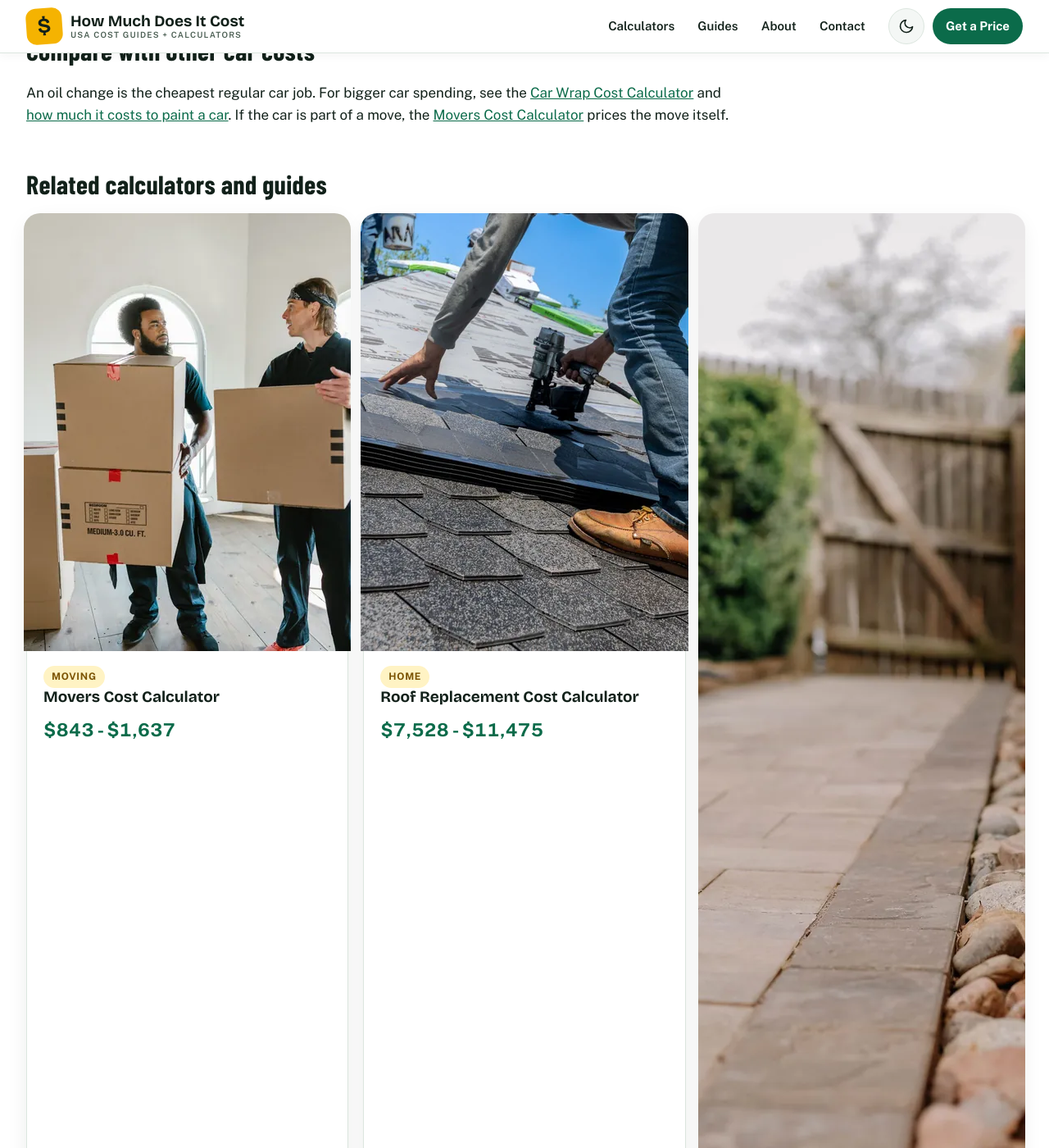
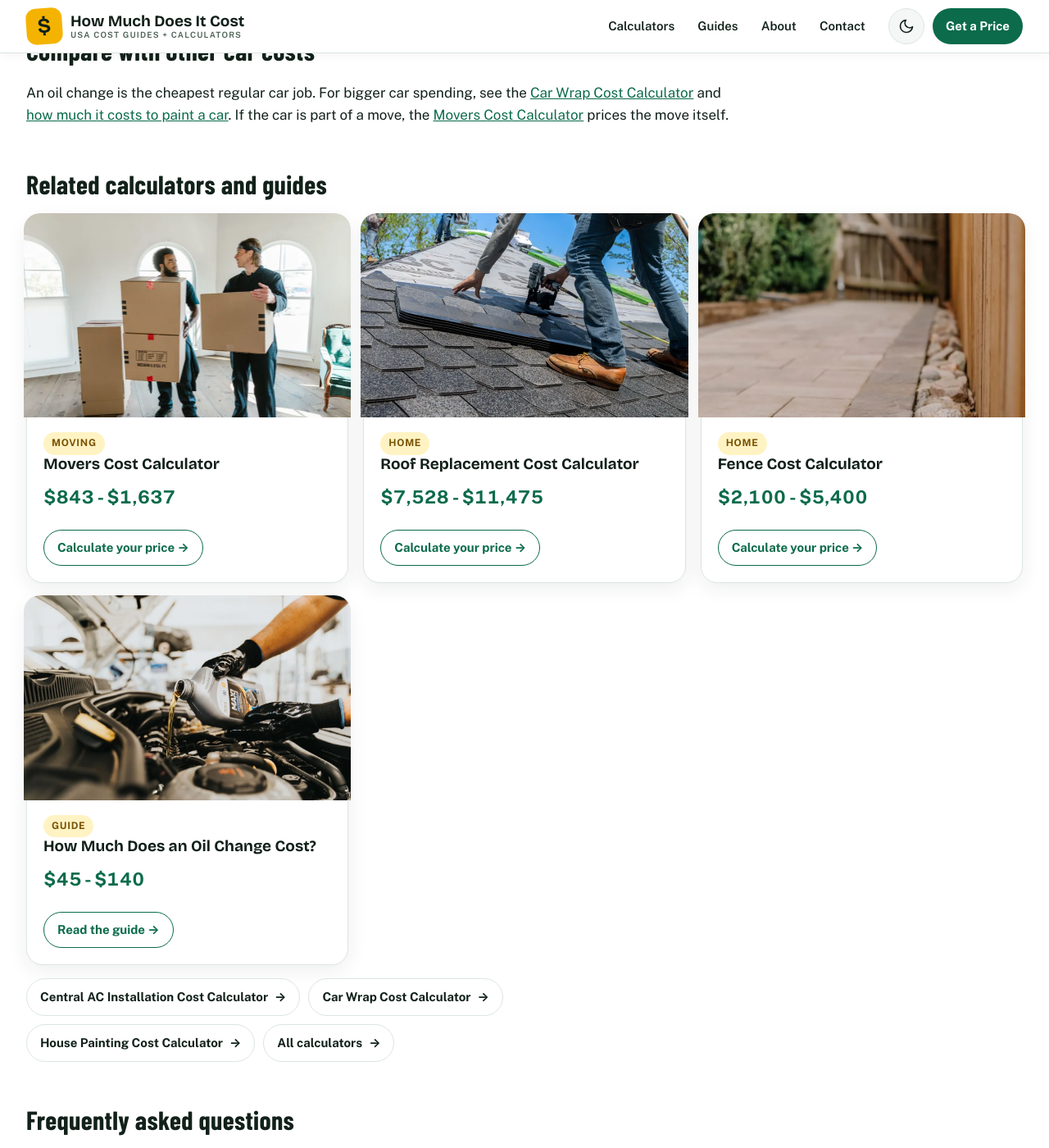
Before and after one commit to zaidmeo09-dhangal/howmuchdoesitcostusa, a Jekyll site: the page built from oil-change-cost-calculator.md, in a window 1280 px wide and 1400 px high, scrolled down 5497 px. Shown: the whole window at 82% size. Built offline with Jekyll 4.4.1, drawn with Linux system fonts in a browser that asks for light colours.

Commit message:
Initial deploy: add assets/css/style.css

```diff
--- a/assets/css/style.css
+++ b/assets/css/style.css
@@ -1095,11 +1095,16 @@ h1, h2 {
   letter-spacing: 0.01em;
 }
 
-/* Card photo headers: image bleeds to the card edges, replaces the small icon. */
+/* Card photo headers: image bleeds to the card edges, replaces the small icon.
+   Every card file is now exactly 800x500 (16/10) and every hero file exactly
+   1200x675 (16/9), so all cards render the same height even before CSS loads.
+   flex: none stops the column flex card from ever stretching the image box. */
 .card-img {
   display: block;
+  flex: none;
   width: calc(100% + 48px);
   max-width: none;
+  height: auto;
   margin: -24px -24px 18px;
   aspect-ratio: 16 / 10;
   object-fit: cover;
@@ -1107,6 +1112,10 @@ h1, h2 {
   border-radius: 20px 20px 0 0;
   background: var(--surface-soft);
 }
+
+/* Cards in a row are always the same height: the grid stretches them and the
+   button is pinned to the bottom with margin-top auto. */
+.grid .card { height: 100%; }
 
 /* Homepage hero photo with floating Typical price badge.
    The badge sits inside .hero-photo (the image only), so it can never
@@ -1169,7 +1178,7 @@ h1, h2 {
    landscape with the subject centred. The !important on object-position
    overrides the per-page image_pos inline style, so all heroes crop alike. */
 .post-hero-img {
-  display: block; width: 100%; aspect-ratio: 16 / 9; object-fit: cover;
+  display: block; flex: none; width: 100%; aspect-ratio: 16 / 9; object-fit: cover;
   object-position: center !important;
   border-radius: 20px; margin-top: 22px;
   background: var(--surface-soft);
@@ -1178,7 +1187,7 @@ h1, h2 {
 
 /* Calculator header photo band. Same fixed landscape ratio as guide heroes. */
 .calc-hero-img {
-  display: block; width: 100%; aspect-ratio: 16 / 9; object-fit: cover;
+  display: block; flex: none; width: 100%; aspect-ratio: 16 / 9; object-fit: cover;
   object-position: center !important;
   border-radius: 20px; margin: 4px 0 0;
   background: var(--surface-soft);
```
